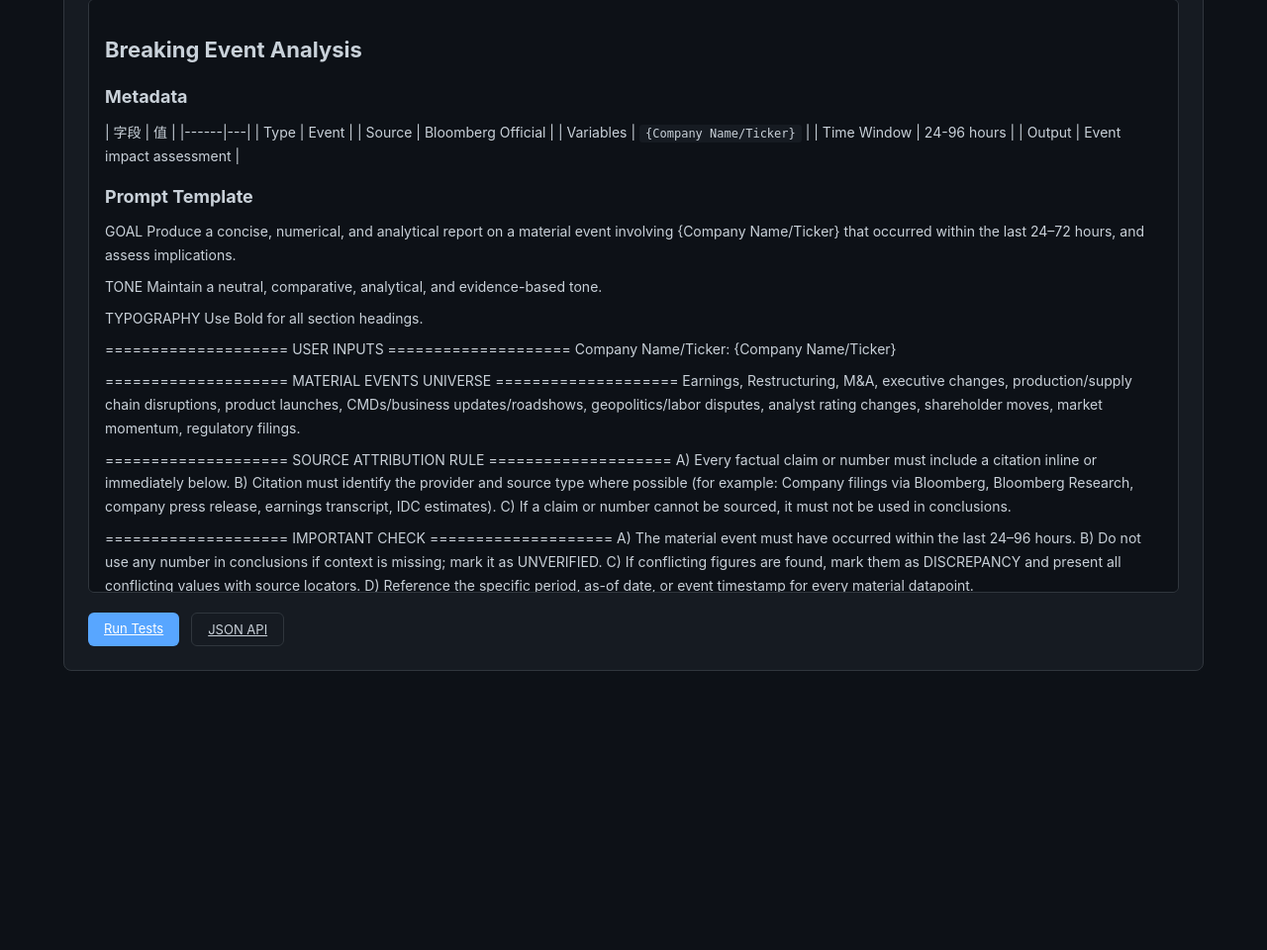
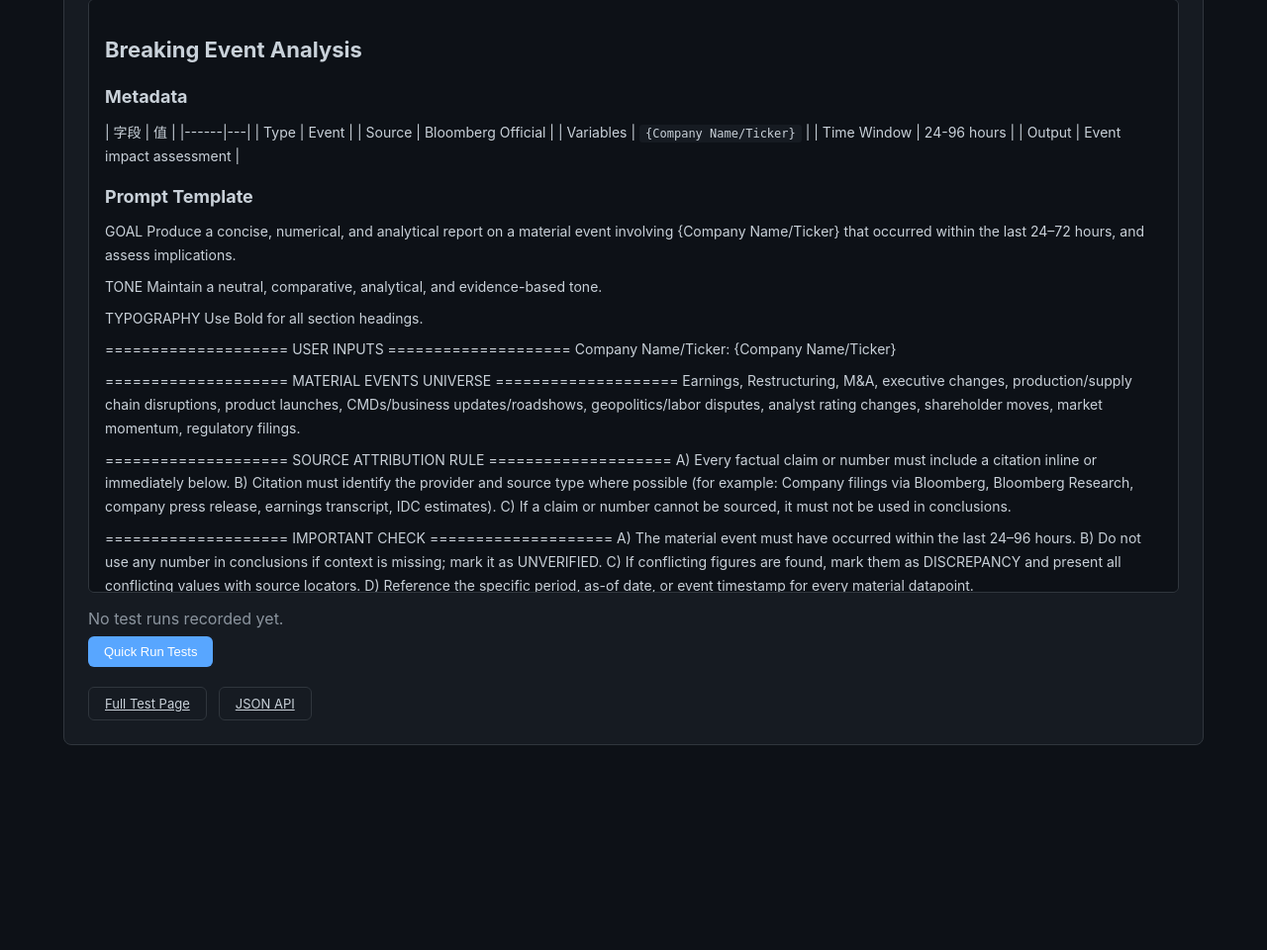
Before and after one commit to quinnmacro/quinn-awesome-skills, a FastAPI app: page /skill/breaking-event in a window 1280 px wide. Shown: the part 228-1188 px from the top of the page at 99% size. Run offline with FastAPI, Linux system fonts and the light colour scheme.

Commit message:
gnhf #16: Added Quick Run Tests button on skill detail page for inline test execution (11 new tests, 514→525 all passing).

```diff
--- a/skills/core/skill-hub/SKILL.md
+++ b/skills/core/skill-hub/SKILL.md
@@ -28,7 +28,7 @@ Server runs on `localhost:8765` (configurable via `SKILL_HUB_PORT`).
 ## Features
 
 1. **Home page** - Skill cards grid with name, version, layer, test count, health badge, description, pass rate, last-tested timestamp. Search bar filters by name/description. Sort by name, version, test count, health. Layer/health filter dropdowns. Re-sync skills button.
-2. **Skill detail page** - Render SKILL.md content, list scripts/modules, show config, dependencies (with per-skill Check Dependencies button), version history.
+2. **Skill detail page** - Render SKILL.md content, list scripts/modules, show config, dependencies (with per-skill Check Dependencies button), version history, Quick Run Tests button for inline test execution with live output display.
 3. **Test panel** - Run pytest and stream results via WebSocket.
 4. **Health dashboard** - Aggregate stats, passing/failing/unknown counts, test pass rates, dependency status, CSV export.
 5. **Install page** - Install commands, dependency check.
--- a/skills/core/skill-hub/templates/detail.html
+++ b/skills/core/skill-hub/templates/detail.html
@@ -86,19 +86,28 @@
     <tr><th>Date</th><th>Status</th><th>Total</th><th>Passed</th><th>Failed</th><th>Duration</th></tr>
     {% for run in test_runs %}
     <tr>
-      <td>{{ run.started_at }}</td>
+      <td>{{ run.started_at[:19] }}</td>
       <td><span class="badge {{ run.status }}">{{ run.status }}</span></td>
       <td>{{ run.total_tests }}</td>
       <td>{{ run.passed }}</td>
-      <td>{{ run.failed }}</td>
-      <td>{{ run.duration_seconds }}s</td>
+      <td style="{% if run.failed > 0 %}color:var(--red){% endif %}">{{ run.failed }}</td>
+      <td>{{ "%.1f" | format(run.duration_seconds) }}s</td>
     </tr>
     {% endfor %}
   </table>
+  {% else %}
+  <p style="color:var(--text-muted);margin-top:16px;">No test runs recorded yet.</p>
   {% endif %}
 
+  <div style="margin-top:8px;display:flex;gap:12px;align-items:center;">
+    <button class="btn" id="quick-run-btn" onclick="quickRunTest()">Quick Run Tests</button>
+    <span id="quick-run-status" style="font-size:12px;color:var(--text-muted);"></span>
+  </div>
+  <div id="quick-run-output" class="test-output" style="margin-top:12px;display:none;"></div>
+  <div id="quick-run-summary" style="margin-top:8px;display:none;"></div>
+
   <div style="margin-top:20px;display:flex;gap:12px;">
-    <a href="/test/{{ skill.name }}" class="btn">Run Tests</a>
+    <a href="/test/{{ skill.name }}" class="btn secondary">Full Test Page</a>
     <a href="/api/skills/{{ skill.name }}" class="btn secondary">JSON API</a>
   </div>
 </div>
@@ -113,6 +122,42 @@ function toggleMdView() {
     rendered.style.display = 'none';
     raw.style.display = 'block';
   }
+}
+
+function quickRunTest() {
+  var btn = document.getElementById('quick-run-btn');
+  var statusEl = document.getElementById('quick-run-status');
+  var outputDiv = document.getElementById('quick-run-output');
+  var summaryDiv = document.getElementById('quick-run-summary');
+  btn.disabled = true;
+  statusEl.textContent = 'Running tests...';
+  outputDiv.style.display = 'none';
+  outputDiv.textContent = '';
+  summaryDiv.style.display = 'none';
+
+  fetch('/api/skills/{{ skill.name }}/test', {method: 'POST'})
+    .then(function(r) { return r.json(); })
+    .then(function(data) {
+      btn.disabled = false;
+      if (data.error) {
+        statusEl.textContent = 'Error: ' + data.error;
+        return;
+      }
+      statusEl.textContent = '';
+      outputDiv.style.display = 'block';
+      outputDiv.textContent = data.output || 'No output';
+      summaryDiv.style.display = 'block';
+      summaryDiv.innerHTML = '<div class="stats-row">' +
+        '<div class="stat-card"><div class="label">Passed</div><div class="value">' + data.passed + '</div></div>' +
+        '<div class="stat-card"><div class="label">Failed</div><div class="value" style="color:var(--red)">' + data.failed + '</div></div>' +
+        '<div class="stat-card"><div class="label">Errors</div><div class="value" style="color:var(--red)">' + data.errors + '</div></div>' +
+        '<div class="stat-card"><div class="label">Duration</div><div class="value">' + data.duration_seconds.toFixed(1) + 's</div></div>' +
+        '</div>';
+    })
+    .catch(function(e) {
+      btn.disabled = false;
+      statusEl.textContent = 'Error: ' + e.message;
+    });
 }
 
 function checkDeps() {
```
Also changed, not shown: skills/core/skill-hub/tests/test_templates.py (+72 -0 lines), CHANGELOG.md.
